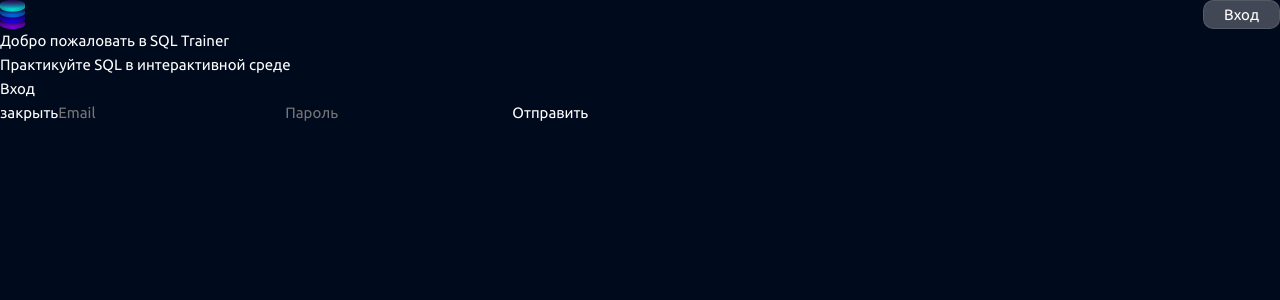
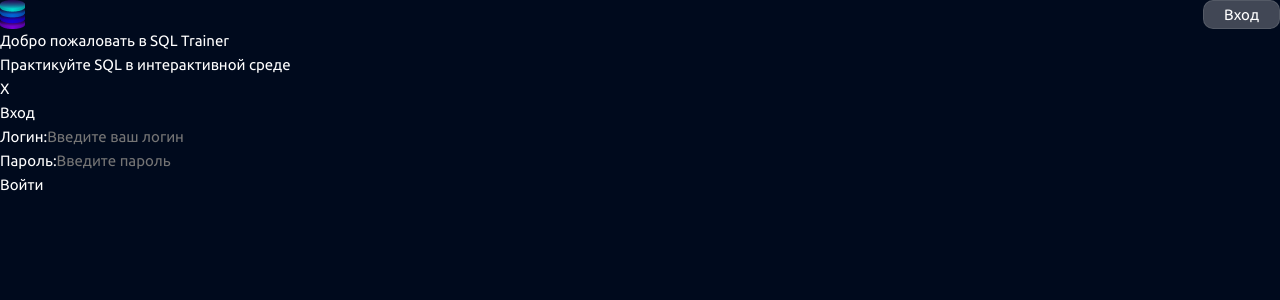
Before and after one commit to imadji/visual-sql-trainer, a Vue app in the folder client/: page / in a window 1280 px wide. Both pictures are taken after a click on the button "Вход". Shown: the top 300 px of the page. Built offline with nearby package versions, Linux system fonts and the light colour scheme; the HTML template or start-up script is replaced by a standard one.

Commit message:
fix api request

```diff
--- a/client/package.json
+++ b/client/package.json
@@ -12,6 +12,7 @@
     "lint": "eslint . --fix"
   },
   "dependencies": {
+    "axios": "^1.8.4",
     "pinia": "^3.0.1",
     "vue": "^3.5.13",
     "vue-router": "^4.5.0"
@@ -26,8 +27,8 @@
     "eslint-plugin-vue": "~10.0.0",
     "jiti": "^2.4.2",
     "npm-run-all2": "^7.0.2",
+    "sass": "^1.86.3",
     "sass-embedded": "^1.86.3",
-    "sass": "^1.86.3",
     "typescript": "~5.8.0",
     "vite": "^6.2.4",
     "vite-plugin-vue-devtools": "^7.7.2",
--- a/client/src/components/AuthModal.vue
+++ b/client/src/components/AuthModal.vue
@@ -1,14 +1,34 @@
 <template>
-  <div class="modal-overlay">
+  <div class="modal-overlay" @click.self="close">
     <div class="modal-content">
-      <h2>{{ props.mode === "login" ? "Вход" : "Регистрация" }}</h2>
-      <form>
-        <button @click="close">закрыть</button>
-        <!-- иконка креста закрытия-->
-        <!-- не забыть вернуть type pass email -->
-        <input v-model="email" placeholder="Email" required />
-        <input v-model="password" placeholder="Пароль" required />
-        <button @click="handleSubmit">Отправить</button>
+      <!-- добавить икноку закрытия -->
+      <button class="close-btn" @click="close">Х</button>
+      <h2>{{ mode === "login" ? "Вход" : "Регистрация" }}</h2>
+
+      <form @submit.prevent="handleSubmit">
+        <div class="form-group">
+          <label for="login">Логин:</label>
+          <input id="login" v-model="login" type="text" placeholder="Введите ваш логин" required />
+        </div>
+
+        <div class="form-group">
+          <label for="password">Пароль:</label>
+          <input
+            id="password"
+            v-model="password"
+            type="password"
+            placeholder="Введите пароль"
+            required
+          />
+        </div>
+
+        <div v-if="errorMessage" class="error-message">
+          {{ errorMessage }}
+        </div>
+
+        <button type="submit" class="submit-btn">
+          {{ mode === "login" ? "Войти" : "Зарегистрироваться" }}
+        </button>
       </form>
     </div>
   </div>
@@ -19,24 +39,58 @@
 import { useAuthStore } from "@/stores/authStore";
 import { useRouter } from "vue-router";
 
-const props = defineProps(["mode"]);
+const props = defineProps<{
+  mode: "login" | "register";
+}>();
+
 const emit = defineEmits(["close"]);
 
-const email = ref<string>("");
-const password = ref<string>("");
+const login = ref("");
+const password = ref("");
+const errorMessage = ref("");
+const isLoading = ref(false);
+
 const authStore = useAuthStore();
 const router = useRouter();
 
-const close = async () => {
+const close = () => {
   emit("close");
 };
 
 const handleSubmit = async () => {
-  await authStore.login({
-    email: email.value,
-    password: password.value,
-  });
-  emit("close");
-  router.push("/workspace");
+  errorMessage.value = "";
+  isLoading.value = true;
+
+  try {
+    const credentials = {
+      login: login.value,
+      password: password.value,
+    };
+
+    let response;
+
+    if (props.mode === "login") {
+      response = await authStore.login(credentials);
+    } else {
+      response = await authStore.register(credentials);
+    }
+
+    if (response?.status) {
+      close();
+      router.push("/workspace");
+    } else {
+      errorMessage.value =
+        props.mode === "login"
+          ? "Неверный логин или пароль"
+          : "Пользователь с таким логином уже существует";
+    }
+  } catch (error) {
+    errorMessage.value = "Произошла ошибка. Попробуйте позже";
+    console.error("Auth error:", error);
+  } finally {
+    isLoading.value = false;
+  }
 };
 </script>
+
+<style scoped lang="scss"></style>
--- a/client/src/stores/authStore.ts
+++ b/client/src/stores/authStore.ts
@@ -1,24 +1,43 @@
 import { defineStore } from "pinia";
+import axios from "axios";
 
-type Credentials = {
-  email: string;
+interface Credentials {
+  login: string;
   password: string;
-};
+}
 
 export const useAuthStore = defineStore("auth", {
   state: () => ({
     token: localStorage.getItem("authToken") || null,
   }),
+
   actions: {
     async login(credentials: Credentials) {
-      const response = await fetch("https://api/login", {
-        method: "POST",
-        body: JSON.stringify(credentials),
+      const response = await axios.post("http://localhost:8000/auth/login", credentials, {
+        headers: {
+          "Content-Type": "application/json",
+        },
       });
-      const data = await response.json();
-      this.token = data.token;
-      localStorage.setItem("authToken", data.token);
+      const data = response.data;
+
+      if (data.status) {
+        this.token = "generated-token"; // в будущем будет токен
+        localStorage.setItem("authToken", this.token);
+      }
+
+      return data;
     },
+
+    async register(credentials: Credentials) {
+      const response = await axios.post("http://localhost:8000/auth/reg", credentials, {
+        headers: {
+          "Content-Type": "application/json",
+        },
+      });
+
+      return response.data;
+    },
+
     logout() {
       this.token = null;
       localStorage.removeItem("authToken");
--- a/client/vite.config.ts
+++ b/client/vite.config.ts
@@ -1,18 +1,15 @@
-import { fileURLToPath, URL } from 'node:url'
+import { fileURLToPath, URL } from "node:url";
 
-import { defineConfig } from 'vite'
-import vue from '@vitejs/plugin-vue'
-import vueDevTools from 'vite-plugin-vue-devtools'
+import { defineConfig } from "vite";
+import vue from "@vitejs/plugin-vue";
+import vueDevTools from "vite-plugin-vue-devtools";
 
 // https://vite.dev/config/
 export default defineConfig({
-  plugins: [
-    vue(),
-    vueDevTools(),
-  ],
+  plugins: [vue(), vueDevTools()],
   resolve: {
     alias: {
-      '@': fileURLToPath(new URL('./src', import.meta.url))
+      "@": fileURLToPath(new URL("./src", import.meta.url)),
     },
   },
-})
+});
```
Also changed, not shown: 1 other file (tests, documents, lock files or other folders).
